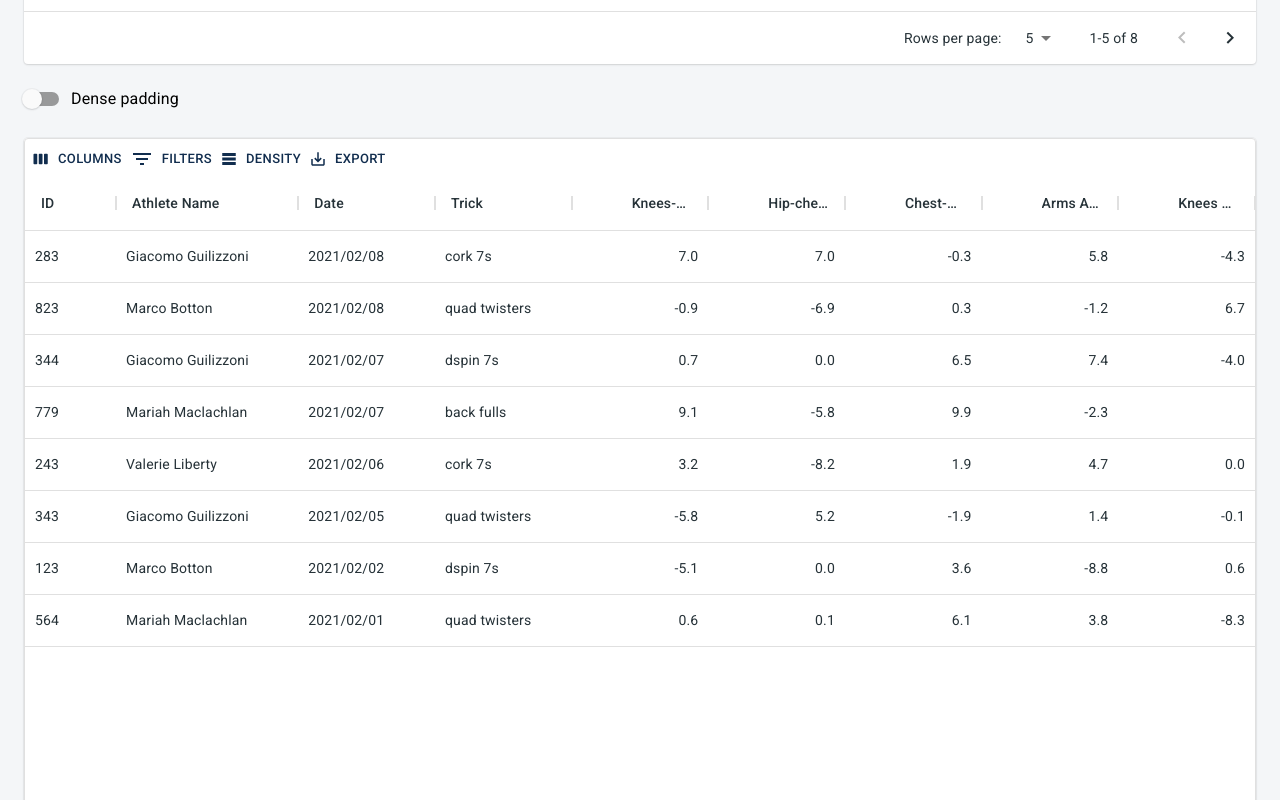
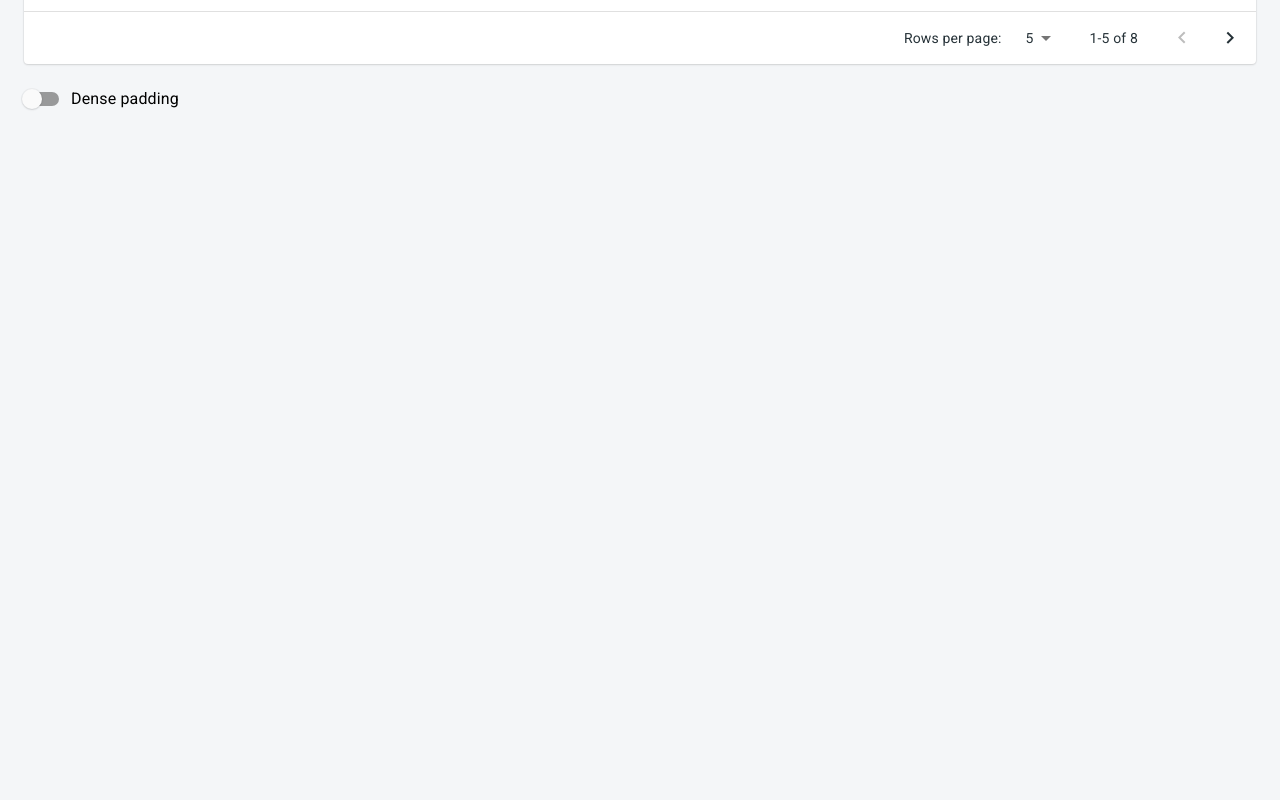
Before and after one commit to dcsil/Moguls-Analysis, a React (Create React App) app in the folder app/client/: page / in a window 1280 px wide. Shown: the part 1060-1860 px from the top of the page. After the commit the page ends 1198 px from the top, so only its background shows below. Built offline with nearby package versions, Linux system fonts and the light colour scheme.

Commit message:
finish filtering mode

```diff
--- a/app/client/src/components/Analyzer.jsx
+++ b/app/client/src/components/Analyzer.jsx
@@ -5,7 +5,6 @@ import FileDataDisplay from "./FileDataDisplay";
 import Grid from "@material-ui/core/Grid";
 import Container from "@material-ui/core/Container";
 import SavedDataTable from "./SavedDataTable";
-// import FilterGrid from "./FilterGrid";
 
 const useStyles = makeStyles((theme) => ({
   root: {
@@ -44,7 +43,6 @@ export default function Analyzer() {
         </Grid>
       </Grid>
       <SavedDataTable ref={resultSaveChild} />
-      {/* <FilterGrid /> */}
     </Container>
   );
 }
--- a/app/client/src/components/FilterGrid.jsx
+++ b/app/client/src/components/FilterGrid.jsx
@@ -1,6 +1,7 @@
 import React, { useState, forwardRef, useImperativeHandle } from "react";
 import Paper from "@material-ui/core/Paper";
 import { DataGrid, GridToolbar } from "@material-ui/data-grid";
+import { Button } from "@material-ui/core";
 
 const filterHeadCells = [
   {
@@ -85,8 +86,9 @@ const FilterGrid = forwardRef((props, ref) => {
   }));
 
   return (
-    <Paper>
-      <div style={{ height: 1000, width: "100%" }}>
+    <div>
+      <Paper style={{ marginTop: "30px" }}>
+        <div style={{ height: 500, width: "100%" }}>
           <DataGrid
             columns={filterHeadCells}
             rows={filterRowsData}
@@ -94,10 +96,20 @@ const FilterGrid = forwardRef((props, ref) => {
             components={{
               Toolbar: GridToolbar,
             }}
-          display={false}
           />
         </div>
       </Paper>
+      <Button
+        variant="contained"
+        color="secondary"
+        size="large"
+        fullWidth={true}
+        style={{ marginTop: "20px", marginBottom: "40px" }}
+        onClick={props.exitFilter}
+      >
+        Exit Filtering Mode
+      </Button>
+    </div>
   );
 });
 
--- a/app/client/src/components/SavedDataTable.jsx
+++ b/app/client/src/components/SavedDataTable.jsx
@@ -195,6 +195,7 @@ EnhancedTableHead.propTypes = {
   onRequestSort: PropTypes.func.isRequired,
   onSelectAllClick: PropTypes.func.isRequired,
   onDeleteClick: PropTypes.func.isRequired,
+  onOpenFilter: PropTypes.func.isRequired,
   order: PropTypes.oneOf(["asc", "desc"]).isRequired,
   orderBy: PropTypes.string.isRequired,
   rowCount: PropTypes.number.isRequired,
@@ -258,8 +259,8 @@ const EnhancedTableToolbar = (props) => {
           </IconButton>
         </Tooltip>
       ) : (
-        <Tooltip title="Filter">
-          <IconButton aria-label="filter list">
+        <Tooltip title="Enter Filtering Mode">
+          <IconButton aria-label="filter list" onClick={props.handleOpenFilter}>
             <FilterListIcon />
           </IconButton>
         </Tooltip>
@@ -271,6 +272,7 @@ const EnhancedTableToolbar = (props) => {
 EnhancedTableToolbar.propTypes = {
   numSelected: PropTypes.number.isRequired,
   handleDelete: PropTypes.func.isRequired,
+  handleOpenFilter: PropTypes.func.isRequired,
 };
 
 // Below start the data table
@@ -310,6 +312,7 @@ const DataTable = forwardRef((props, ref) => {
   const [dense, setDense] = useState(false);
   const [rowsPerPage, setRowsPerPage] = useState(5);
   const [rows, setRows] = useState(rowsData);
+  const [open, setOpen] = useState(true);
 
   // handler for parent component to add new saved result
   useImperativeHandle(ref, () => ({
@@ -351,6 +354,14 @@ const DataTable = forwardRef((props, ref) => {
     setSelected([]);
   };
 
+  const handleOpenFilter = () => {
+    setOpen(false);
+  };
+
+  const handleExitFilter = () => {
+    setOpen(true);
+  };
+
   const handleClick = (event, name) => {
     const selectedIndex = selected.indexOf(name);
     let newSelected = [];
@@ -389,12 +400,13 @@ const DataTable = forwardRef((props, ref) => {
   const emptyRows =
     rowsPerPage - Math.min(rowsPerPage, rows.length - page * rowsPerPage);
 
-  return (
+  return open ? (
     <div className={classes.root}>
       <Paper className={classes.paper}>
         <EnhancedTableToolbar
           numSelected={selected.length}
           handleDelete={handleDelete}
+          handleOpenFilter={handleOpenFilter}
         />
         <TableContainer>
           <Table
@@ -410,6 +422,7 @@ const DataTable = forwardRef((props, ref) => {
               orderBy={orderBy}
               onSelectAllClick={handleSelectAllClick}
               onDeleteClick={handleDelete}
+              onOpenFilter={handleOpenFilter}
               onRequestSort={handleRequestSort}
               rowCount={rows.length}
             />
@@ -480,8 +493,13 @@ const DataTable = forwardRef((props, ref) => {
         label="Dense padding"
         style={{ marginBottom: "20px" }}
       />
-      <FilterGrid ref={filterChild} initialRows={rows} />
     </div>
+  ) : (
+    <FilterGrid
+      ref={filterChild}
+      initialRows={rows}
+      exitFilter={handleExitFilter}
+    />
   );
 });
 
--- a/app/client/src/components/TableData.jsx
+++ b/app/client/src/components/TableData.jsx
@@ -69,6 +69,7 @@ export default {
       math.round(math.random(-10, 10), 1).toFixed(1),
       math.round(math.random(-10, 10), 1).toFixed(1),
       math.round(math.random(-10, 10), 1).toFixed(1),
+      math.round(math.random(-10, 10), 1).toFixed(1),
     ],
     [
       "243",
```
Lines whose indentation alone changed are shown as unchanged.
